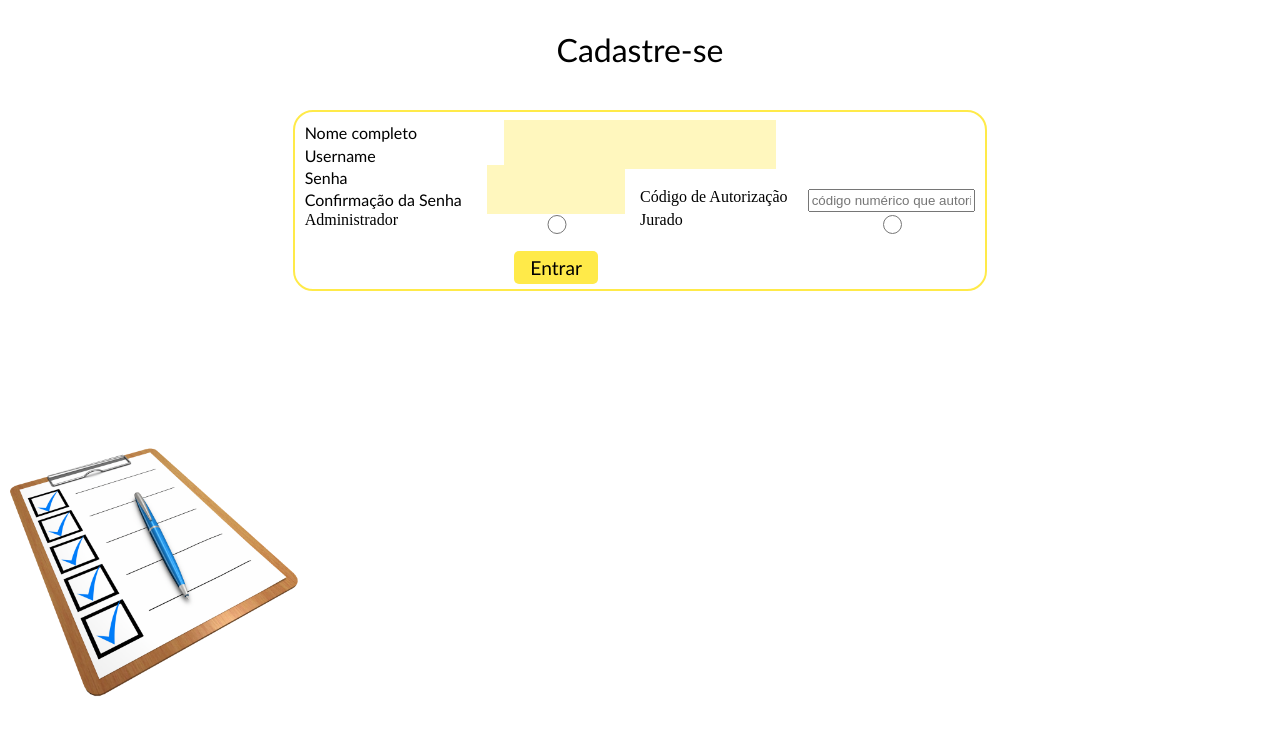
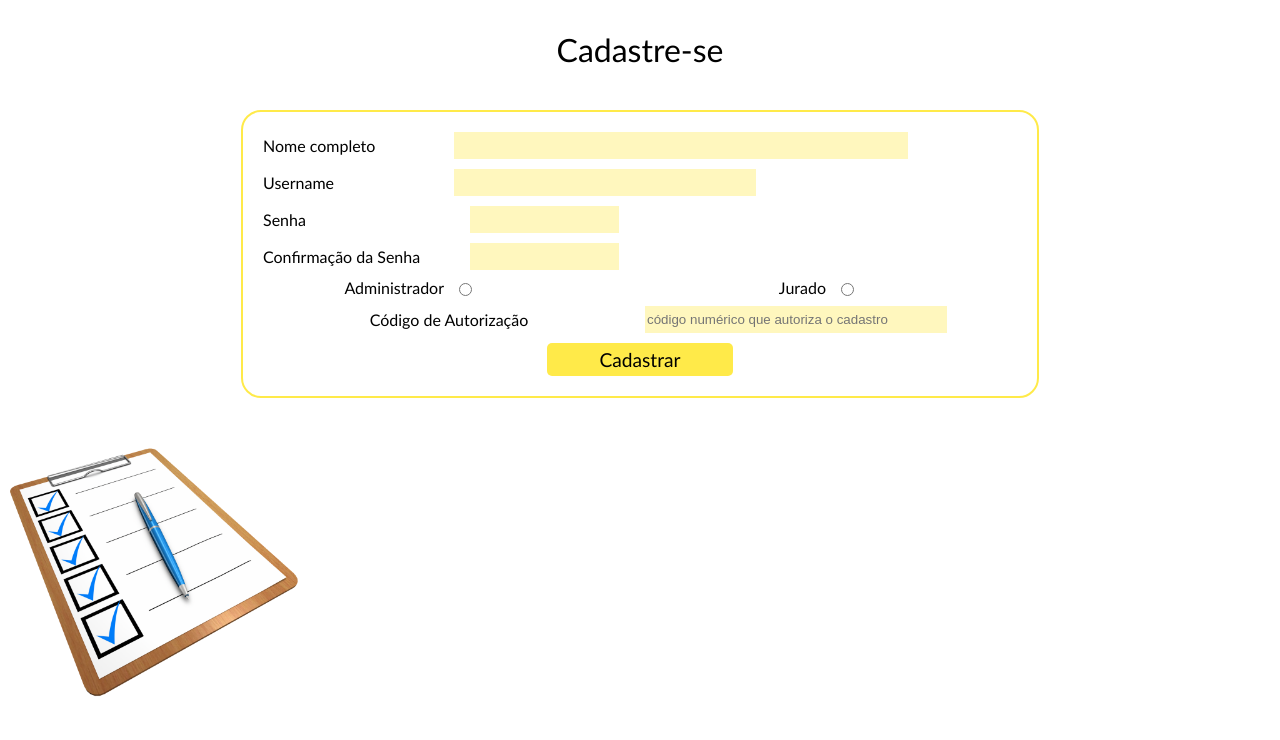
Before and after one commit to juniorgameover/de-a-nota, a PHP site: page /cadastro.php in a window 1280 px wide. Shown: the part 60-800 px from the top of the page. Run offline with PHP 8.4, Linux system fonts and the light colour scheme.

Commit message:
ajuste layout página de cadastro

```diff
--- /dev/null
+++ b/app/cadastro_bk.php
@@ -0,0 +1,6 @@
+<?php
+require_once("./conexao.php");
+
+echo "chegamos até aqui";
+
+?>
--- a/assets/css/cadastro.css
+++ b/assets/css/cadastro.css
@@ -18,22 +18,19 @@
 
 }
 
-.janela-cadastro {
-    padding: 10px;
+.janela-cadastro__form{
+    padding: 20px;
     border: 2px solid rgb(255, 234, 73);
     border-radius: 20px;
-    /* box-sizing: border-box; */
     background-color: rgba(255, 255, 255, .9);
+    display: grid;
+    grid-template-columns: 1fr 1fr 1fr 1fr;
+    width: fit-content;
+    gap: 10px;
+
 }
 
-.janela-cadastro__form{
-    height: 100%;
-    display: grid;
-    grid-template-columns: 25% 25% 25% 25%;
-    grid-template-rows: 14.28% 14.28%  14.28%  14.28%  14.28%  14.28% 14.28%;
-}
-
-.input-nome-completo, .input-username, .input-senha, .input-confirma-senha  {
+.input-nome-completo, .input-username, .input-senha, .input-confirma-senha, .input-cod-autorizacao  {
     align-self: center;
     justify-self: center;
     border: none;
@@ -52,8 +49,10 @@
 }
 
 .input-nome-completo{
-    grid-column: 2 / 4;
+    grid-column: 2 / 5;
     grid-row: 1 / 2;
+    justify-self: auto;
+    flex-grow: 1;
 }
 
 
@@ -68,17 +67,18 @@
 .input-username{
     grid-column: 2 / 4;
     grid-row: 2 / 3;
+    justify-self: flex-start;
 }
 
 .label-senha {
     align-self: center;
     font-family: 'Trebuchet MS',  sans-serif;
-    grid-column: 1;
+    grid-column: 1 / 2;
     grid-row: 3 / 4;
 }
 
 .input-senha {
-    grid-column: 2;
+    grid-column: 2 / 3;
     grid-row: 3 / 4;
 }
 
@@ -86,11 +86,59 @@
     align-self: center;
     font-family: 'Trebuchet MS',  sans-serif;
     grid-column: 1 / 2;
+    grid-row: 4 / 5;
 }
 
 .input-confirma-senha {
     grid-column: 2 / 3;
     grid-row: 4 / 5;
+}
+
+.label-radio-adm {
+    grid-column: 1 / 2;
+    grid-row: 5 / 6;
+    align-self: center;
+    font-family: 'Trebuchet MS',  sans-serif;
+    justify-self: flex-end;
+}
+
+#tipo-administrador {
+    grid-column: 2 / 3;
+    grid-row:  5 / 6;
+    align-self: center;
+    justify-self: flex-start;
+}
+
+.label-tipo-jurado{
+    font-family: 'Trebuchet MS',  sans-serif;
+    justify-self: flex-end;
+    grid-column: 3 / 4;
+    grid-row:  5 / 6;
+    align-self: center;
+
+}
+
+#input-tipo-jurado{
+    grid-column: 4 / 5;
+    grid-row: 5 / 6;
+    align-self: center;
+    justify-self: flex-start;
+}
+
+.label-cod-autorizacao {
+    grid-column: 1 / 3;
+    grid-row: 6 / 7;
+    align-self: center;
+    justify-self: center;
+    font-family: 'Trebuchet MS',  sans-serif;
+
+}
+
+.input-cod-autorizacao {
+    grid-column: 3 / 5 ;
+    grid-row: 6 / 7;
+    align-self: center;
+    justify-self: flex-start;
 }
 
 .botao-cadastrar {
@@ -100,7 +148,7 @@
     border-radius: 5px;
     font-family: 'Trebuchet MS',  sans-serif;
     font-size: 1.2rem;
-    grid-column: 2 / 3;
+    grid-column: 2 / 4;
     grid-row: 7 / 8;
     justify-self: center;
     padding: 5px;
--- a/cadastro.php
+++ b/cadastro.php
@@ -22,8 +22,8 @@
 
         <h2 class="titulo-cadastro">Cadastre-se</h2>
 
-        <div class="janela-cadastro">
-                <form class="janela-cadastro__form" method="POST" action="./app/autentica_bk.php">
+
+                <form class="janela-cadastro__form" method="POST" action="./app/cadastro_bk.php">
                     <label for="nome-completo" class="label-nome-completo">Nome completo</label>
                     <input type="text" class="input-nome-completo" name="nome-completo" required>
 
@@ -36,22 +36,20 @@
                     <label for="confirma-senha" class="label-confirma-senha">Confirmação da Senha</label>
                     <input type="password"  name="confirma-senha" class="input-confirma-senha" required>
 
+                    <label for="tipo-administrador" class="label-radio-adm">Administrador</label>
+                    <input id="tipo-administrador" type="radio" name="tipo-usuario" value="administrador">
+
+                    <label class="label-tipo-jurado" for="input-tipo-jurado" class="label-radio-jurado">Jurado</label>
+                    <input id="input-tipo-jurado" type="radio" name="tipo-usuario" value="jurado">
+
                     <label for="cod-autorizacao" class="label-cod-autorizacao">Código de Autorização</label>
                     <input type="text" placeholder="código numérico que autoriza o cadastro" name="cod-autorizacao" class="input-cod-autorizacao" required>
 
-                    <label for="tipo-administrador" class="label-radio-adm">Administrador</label>
-                    <input id="tipo-administrador" type="radio" name="tipo-usuario" value="administrador">
-
-                    <label class="input-tipo-jurado" for="input-tipo-jurado" class="label-radio-jurado">Jurado</label>
-                    <input id="input-tipo-jurado" type="radio" name="tipo-usuario" value="jurado">
-
-
-
-                    <input class="botao-cadastrar" type="submit" name="entrar" value="Entrar">
+                    <input class="botao-cadastrar" type="submit" name="entrar" value="Cadastrar">
 
                 </form>
 
-        </div>
+
 
     </main>
     <footer class="rodape">
```
